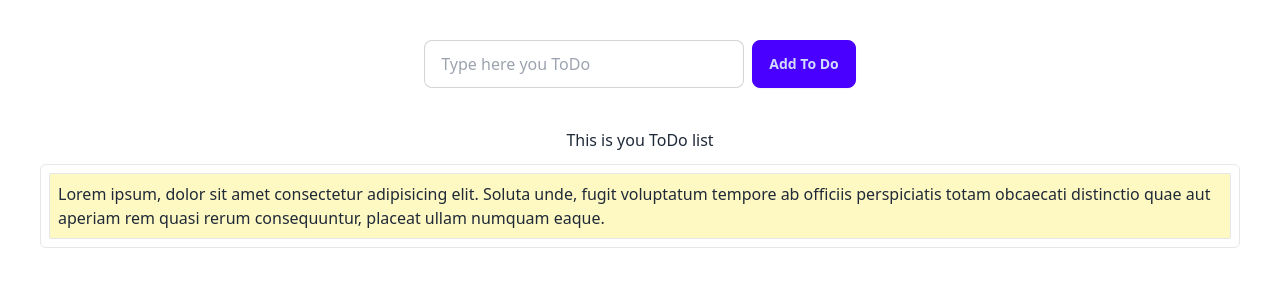
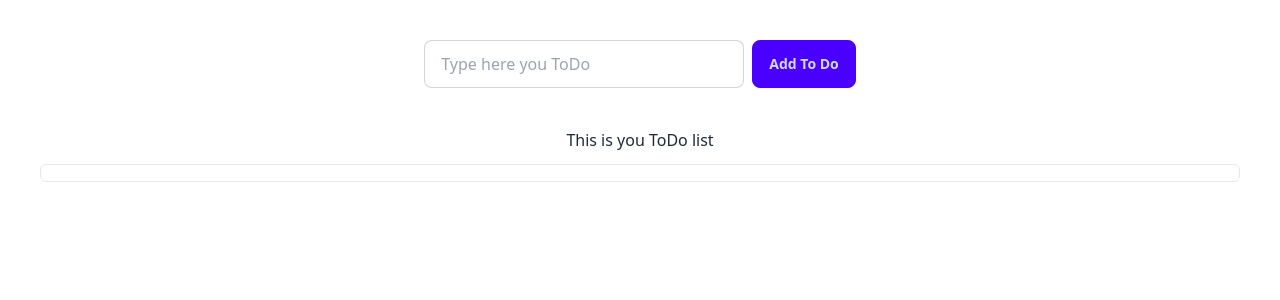
Before and after one commit to Bezobrazz/prvolt-todo, a React (Vite) app: page / in a window 1280 px wide. Shown: the top 300 px of the page. Built offline with nearby package versions, Linux system fonts and the light colour scheme.

Commit message:
added logic to todo list

```diff
--- a/package.json
+++ b/package.json
@@ -11,6 +11,7 @@
   },
   "dependencies": {
     "@reduxjs/toolkit": "^2.2.1",
+    "nanoid": "^5.0.6",
     "react": "^18.2.0",
     "react-dom": "^18.2.0",
     "react-redux": "^9.1.0"
--- a/src/components/Input.jsx
+++ b/src/components/Input.jsx
@@ -13,7 +13,7 @@ const Input = () => {
   const handleSubmit = (e) => {
     e.preventDefault();
     if (!text.trim()) return;
-    dispatch(addTodo({ id: Date.now(), text }));
+    dispatch(addTodo(text));
     setText("");
   };
   return (
--- a/src/components/List.jsx
+++ b/src/components/List.jsx
@@ -1,14 +1,17 @@
+import { selectTodos } from "../redux/selectors.jsx";
+import { useSelector } from "react-redux";
+import { nanoid } from "nanoid";
+
 const List = () => {
+  const todos = useSelector(selectTodos);
+
   return (
     <ul className="w-full border rounded-md p-2 h-1/2 ">
-      <li className="border rounded-sm p-2 bg-yellow-100">
-        <p>
-          Lorem ipsum, dolor sit amet consectetur adipisicing elit. Soluta unde,
-          fugit voluptatum tempore ab officiis perspiciatis totam obcaecati
-          distinctio quae aut aperiam rem quasi rerum consequuntur, placeat
-          ullam numquam eaque.
-        </p>
-      </li>
+      {todos.map((todo) => (
+        <li key={nanoid()} className="border rounded-lg p-2 bg-yellow-100 mb-2">
+          <p>{todo}</p>
+        </li>
+      ))}
     </ul>
   );
 };
--- /dev/null
+++ b/src/redux/selectors.jsx
@@ -0,0 +1 @@
+export const selectTodos = (state) => state.todos;
```
Also changed, not shown: 1 other file (tests, documents, lock files or other folders).
